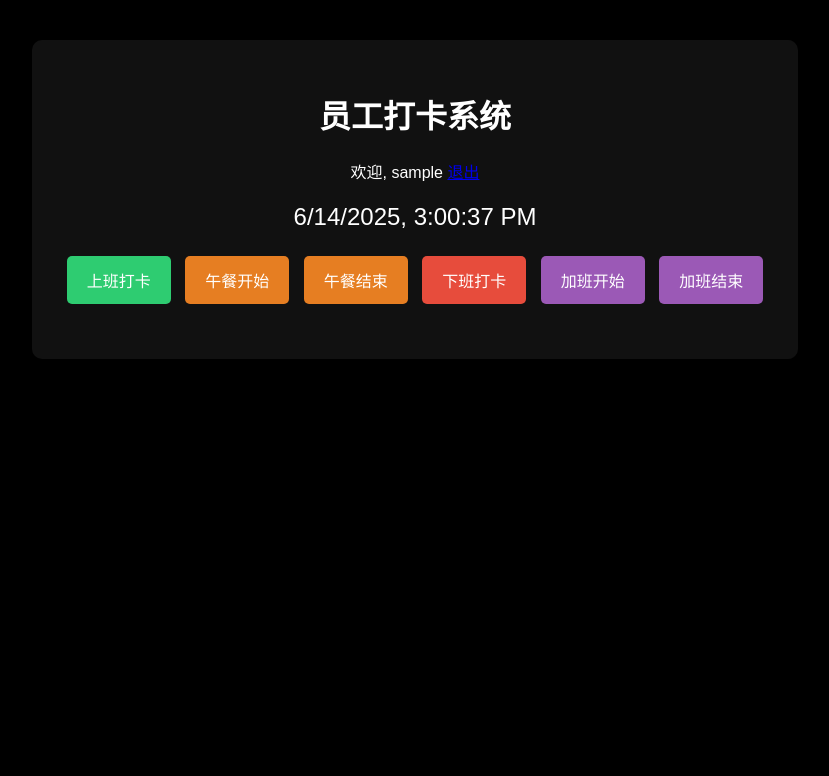
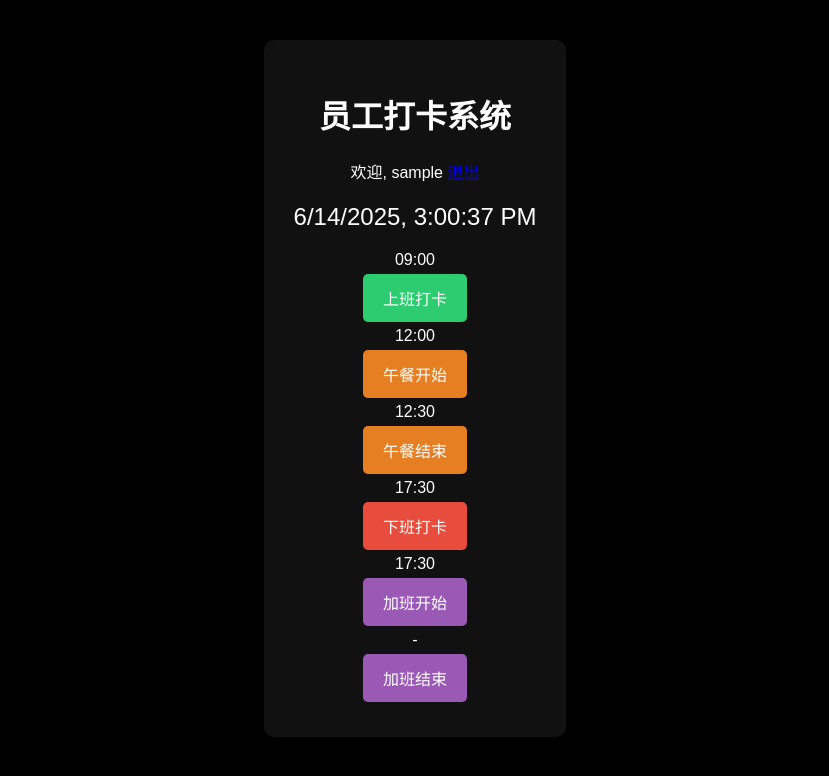
Before and after one commit to TDSUPPLY/Clock-in, a Flask app: page / in a window 1280 px wide. Shown: the top 776 px of the page, without its empty margins (225-1054 px from the left). Run offline with Flask 3, Linux system fonts and the light colour scheme; the visitor is signed in with stand-in values (Sample User, id 1).

Commit message:
Update index.html

```diff
--- a/templates/index.html
+++ b/templates/index.html
@@ -11,14 +11,30 @@
         <div class="welcome">欢迎, {{ username }} <a href="/logout">退出</a></div>
         <div class="clock" id="clock"></div>
         <div class="buttons">
+    <div class="btn-group">
+        <div class="btn-time">09:00</div>
         <button class="btn green" onclick="punch('上班打卡')">上班打卡</button>
+    </div>
+    <div class="btn-group">
+        <div class="btn-time">12:00</div>
         <button class="btn orange" onclick="punch('午餐开始')">午餐开始</button>
+    </div>
+    <div class="btn-group">
+        <div class="btn-time">12:30</div>
         <button class="btn orange" onclick="punch('午餐结束')">午餐结束</button>
+    </div>
+    <div class="btn-group">
+        <div class="btn-time">17:30</div>
         <button class="btn red" onclick="punch('下班打卡')">下班打卡</button>
+    </div>
+    <div class="btn-group">
+        <div class="btn-time">17:30</div>
         <button class="btn purple" onclick="punch('加班开始')">加班开始</button>
+    </div>
+    <div class="btn-group">
+        <div class="btn-time">-</div>
         <button class="btn purple" onclick="punch('加班结束')">加班结束</button>
     </div>
-        <div id="message" class="message"></div>
 </div>
 
     <script>
```
Lines whose indentation alone changed are shown as unchanged.
